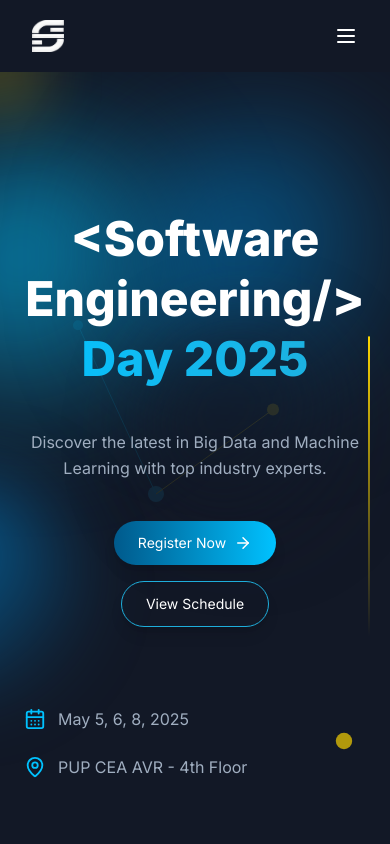
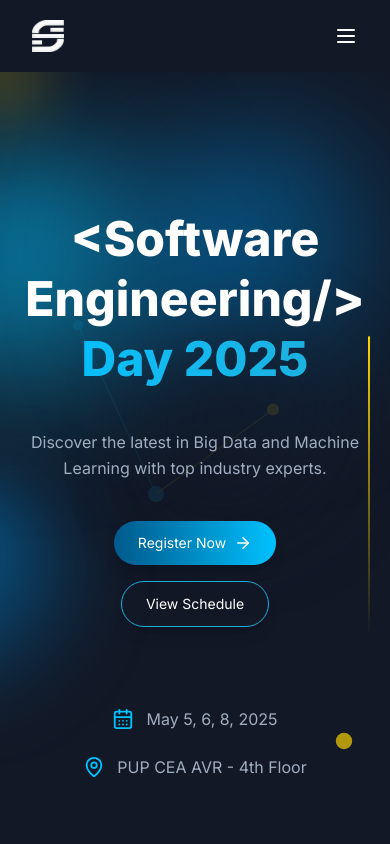
Before and after one commit to irishmicoletcando/software-engineering-day-2025, a Next.js app: page / in a window 390 px wide. Shown: the top 844 px of the page. Built offline with nearby package versions, Linux system fonts and the light colour scheme.

Commit message:
fix: Alignment of seminar info on mobile

```diff
--- a/src/components/home/Hero.tsx
+++ b/src/components/home/Hero.tsx
@@ -47,12 +47,12 @@
           </div>
 
           {/* Event Details */}
-          <div className="flex flex-col sm:flex-row gap-6 pt-10 justify-center">
-            <div className="flex items-center gap-3 text-light-gray">
+          <div className="flex flex-col sm:flex-row gap-6 pt-10 justify-center items-center mx-auto">
+            <div className="flex items-center gap-3 text-light-gray justify-center">
               <CalendarDays className="text-accent-blue" size={22} />
               <span className="text-md md:text-lg">May 5, 6, 8, 2025</span>
             </div>
-            <div className="flex items-center gap-3 text-light-gray">
+            <div className="flex items-center gap-3 text-light-gray justify-center">
               <MapPin className="text-accent-blue" size={22} />
               <span className="text-md md:text-lg">PUP CEA AVR - 4th Floor</span>
             </div>
```
